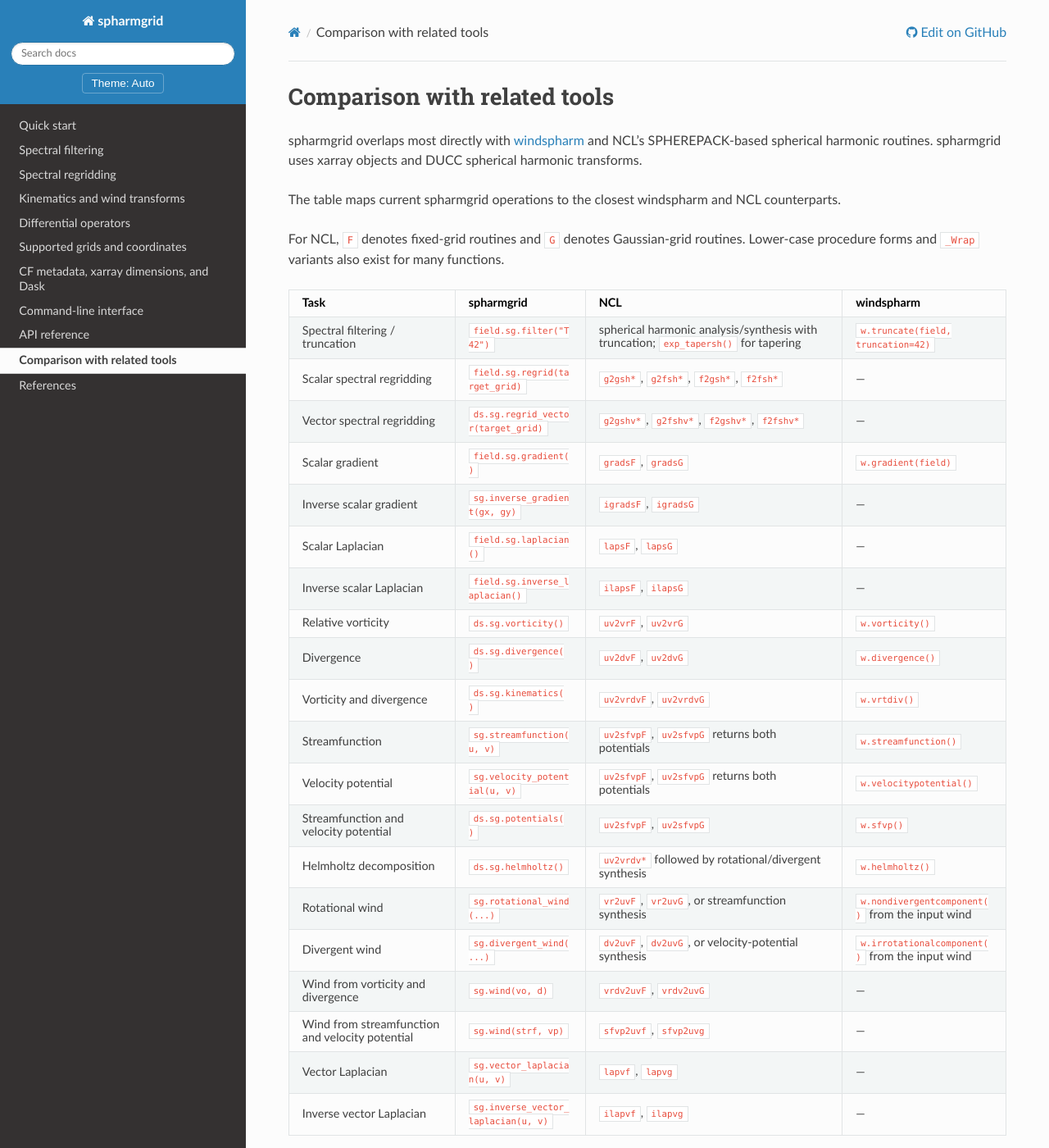
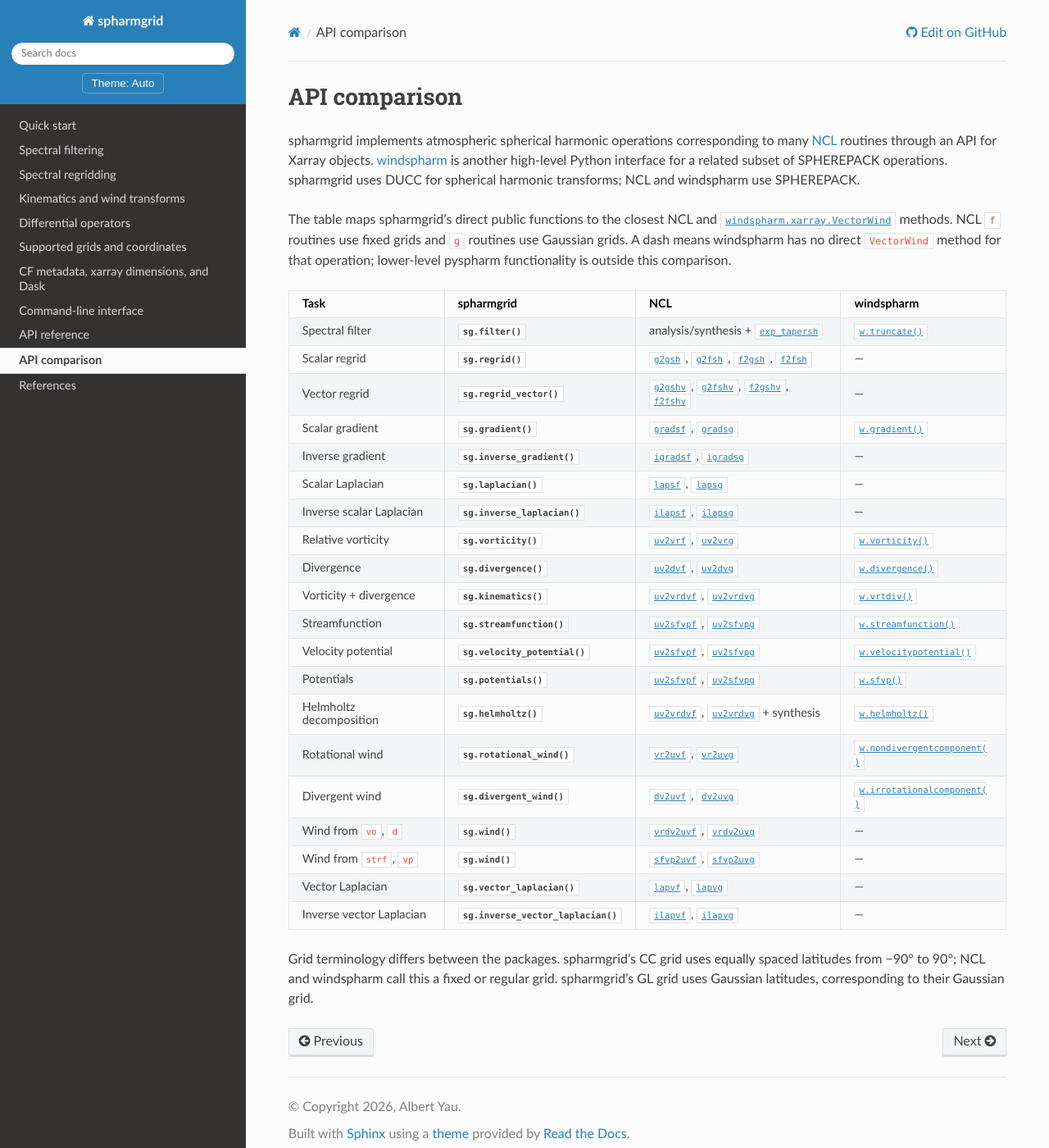
Before and after one commit to mwyau/spharmgrid, a Sphinx documentation site: the page built from docs/comparison.md, in a window 1280 px wide and 1400 px high. Shown: the whole window at 82% size. Built offline with Sphinx 7.4.7 and the Read the Docs theme 3.1.0, drawn with Linux system fonts in a browser that asks for light colours; some of the changed text lies outside the part shown.

Commit message:
docs: expand API comparison and references

```diff
--- a/docs/comparison.md
+++ b/docs/comparison.md
@@ -1,34 +1,30 @@
-# Comparison with related tools
+# API comparison
 
-spharmgrid overlaps most directly with [windspharm](https://ajdawson.github.io/windspharm/) and NCL's SPHEREPACK-based spherical harmonic routines. spharmgrid uses xarray objects and DUCC spherical harmonic transforms.
+spharmgrid implements atmospheric spherical harmonic operations corresponding to many [NCL](https://www.ncl.ucar.edu/Document/Functions/spherical.shtml) routines through an API for Xarray objects. [windspharm](https://ajdawson.github.io/windspharm/) is another high-level Python interface for a related subset of SPHEREPACK operations. spharmgrid uses DUCC for spherical harmonic transforms; NCL and windspharm use SPHEREPACK.
 
-The table maps current spharmgrid operations to the closest windspharm and NCL counterparts.
-
-For NCL, `F` denotes fixed-grid routines and `G` denotes Gaussian-grid routines. Lower-case procedure forms and `_Wrap` variants also exist for many functions.
+The table maps spharmgrid's direct public functions to the closest NCL and [`windspharm.xarray.VectorWind`](https://ajdawson.github.io/windspharm/api/windspharm.xarray.html) methods. NCL `f` routines use fixed grids and `g` routines use Gaussian grids. A dash means windspharm has no direct `VectorWind` method for that operation; lower-level pyspharm functionality is outside this comparison.
 
 | Task | spharmgrid | NCL | windspharm |
 | --- | --- | --- | --- |
-| Spectral filtering / truncation | `field.sg.filter("T42")` | spherical harmonic analysis/synthesis with truncation; `exp_tapersh()` for tapering | `w.truncate(field, truncation=42)` |
-| Scalar spectral regridding | `field.sg.regrid(target_grid)` | `g2gsh*`, `g2fsh*`, `f2gsh*`, `f2fsh*` | — |
-| Vector spectral regridding | `ds.sg.regrid_vector(target_grid)` | `g2gshv*`, `g2fshv*`, `f2gshv*`, `f2fshv*` | — |
-| Scalar gradient | `field.sg.gradient()` | `gradsF`, `gradsG` | `w.gradient(field)` |
-| Inverse scalar gradient | `sg.inverse_gradient(gx, gy)` | `igradsF`, `igradsG` | — |
-| Scalar Laplacian | `field.sg.laplacian()` | `lapsF`, `lapsG` | — |
-| Inverse scalar Laplacian | `field.sg.inverse_laplacian()` | `ilapsF`, `ilapsG` | — |
-| Relative vorticity | `ds.sg.vorticity()` | `uv2vrF`, `uv2vrG` | `w.vorticity()` |
-| Divergence | `ds.sg.divergence()` | `uv2dvF`, `uv2dvG` | `w.divergence()` |
-| Vorticity and divergence | `ds.sg.kinematics()` | `uv2vrdvF`, `uv2vrdvG` | `w.vrtdiv()` |
-| Streamfunction | `sg.streamfunction(u, v)` | `uv2sfvpF`, `uv2sfvpG` returns both potentials | `w.streamfunction()` |
-| Velocity potential | `sg.velocity_potential(u, v)` | `uv2sfvpF`, `uv2sfvpG` returns both potentials | `w.velocitypotential()` |
-| Streamfunction and velocity potential | `ds.sg.potentials()` | `uv2sfvpF`, `uv2sfvpG` | `w.sfvp()` |
-| Helmholtz decomposition | `ds.sg.helmholtz()` | `uv2vrdv*` followed by rotational/divergent synthesis | `w.helmholtz()` |
-| Rotational wind | `sg.rotational_wind(...)` | `vr2uvF`, `vr2uvG`, or streamfunction synthesis | `w.nondivergentcomponent()` from the input wind |
-| Divergent wind | `sg.divergent_wind(...)` | `dv2uvF`, `dv2uvG`, or velocity-potential synthesis | `w.irrotationalcomponent()` from the input wind |
-| Wind from vorticity and divergence | `sg.wind(vo, d)` | `vrdv2uvF`, `vrdv2uvG` | — |
-| Wind from streamfunction and velocity potential | `sg.wind(strf, vp)` | `sfvp2uvf`, `sfvp2uvg` | — |
-| Vector Laplacian | `sg.vector_laplacian(u, v)` | `lapvf`, `lapvg` | — |
-| Inverse vector Laplacian | `sg.inverse_vector_laplacian(u, v)` | `ilapvf`, `ilapvg` | — |
+| Spectral filter | {py:func}`sg.filter() <spharmgrid.filter>` | analysis/synthesis + [`exp_tapersh`](https://www.ncl.ucar.edu/Document/Functions/Built-in/exp_tapersh.shtml) | [`w.truncate()`](https://ajdawson.github.io/windspharm/api/windspharm.xarray.html#windspharm.xarray.VectorWind.truncate) |
+| Scalar regrid | {py:func}`sg.regrid() <spharmgrid.regrid>` | [`g2gsh`](https://www.ncl.ucar.edu/Document/Functions/Built-in/g2gsh.shtml), [`g2fsh`](https://www.ncl.ucar.edu/Document/Functions/Built-in/g2fsh.shtml), [`f2gsh`](https://www.ncl.ucar.edu/Document/Functions/Built-in/f2gsh.shtml), [`f2fsh`](https://www.ncl.ucar.edu/Document/Functions/Built-in/f2fsh.shtml) | — |
+| Vector regrid | {py:func}`sg.regrid_vector() <spharmgrid.regrid_vector>` | [`g2gshv`](https://www.ncl.ucar.edu/Document/Functions/Built-in/g2gshv.shtml), [`g2fshv`](https://www.ncl.ucar.edu/Document/Functions/Built-in/g2fshv.shtml), [`f2gshv`](https://www.ncl.ucar.edu/Document/Functions/Built-in/f2gshv.shtml), [`f2fshv`](https://www.ncl.ucar.edu/Document/Functions/Built-in/f2fshv.shtml) | — |
+| Scalar gradient | {py:func}`sg.gradient() <spharmgrid.gradient>` | [`gradsf`](https://www.ncl.ucar.edu/Document/Functions/Built-in/gradsf.shtml), [`gradsg`](https://www.ncl.ucar.edu/Document/Functions/Built-in/gradsg.shtml) | [`w.gradient()`](https://ajdawson.github.io/windspharm/api/windspharm.xarray.html#windspharm.xarray.VectorWind.gradient) |
+| Inverse gradient | {py:func}`sg.inverse_gradient() <spharmgrid.inverse_gradient>` | [`igradsf`](https://www.ncl.ucar.edu/Document/Functions/Built-in/igradsf.shtml), [`igradsg`](https://www.ncl.ucar.edu/Document/Functions/Built-in/igradsg.shtml) | — |
+| Scalar Laplacian | {py:func}`sg.laplacian() <spharmgrid.laplacian>` | [`lapsf`](https://www.ncl.ucar.edu/Document/Functions/Built-in/lapsf.shtml), [`lapsg`](https://www.ncl.ucar.edu/Document/Functions/Built-in/lapsg.shtml) | — |
+| Inverse scalar Laplacian | {py:func}`sg.inverse_laplacian() <spharmgrid.inverse_laplacian>` | [`ilapsf`](https://www.ncl.ucar.edu/Document/Functions/Built-in/ilapsf.shtml), [`ilapsg`](https://www.ncl.ucar.edu/Document/Functions/Built-in/ilapsg.shtml) | — |
+| Relative vorticity | {py:func}`sg.vorticity() <spharmgrid.vorticity>` | [`uv2vrf`](https://www.ncl.ucar.edu/Document/Functions/Built-in/uv2vrf.shtml), [`uv2vrg`](https://www.ncl.ucar.edu/Document/Functions/Built-in/uv2vrg.shtml) | [`w.vorticity()`](https://ajdawson.github.io/windspharm/api/windspharm.xarray.html#windspharm.xarray.VectorWind.vorticity) |
+| Divergence | {py:func}`sg.divergence() <spharmgrid.divergence>` | [`uv2dvf`](https://www.ncl.ucar.edu/Document/Functions/Built-in/uv2dvf.shtml), [`uv2dvg`](https://www.ncl.ucar.edu/Document/Functions/Built-in/uv2dvg.shtml) | [`w.divergence()`](https://ajdawson.github.io/windspharm/api/windspharm.xarray.html#windspharm.xarray.VectorWind.divergence) |
+| Vorticity + divergence | {py:func}`sg.kinematics() <spharmgrid.kinematics>` | [`uv2vrdvf`](https://www.ncl.ucar.edu/Document/Functions/Built-in/uv2vrdvf.shtml), [`uv2vrdvg`](https://www.ncl.ucar.edu/Document/Functions/Built-in/uv2vrdvg.shtml) | [`w.vrtdiv()`](https://ajdawson.github.io/windspharm/api/windspharm.xarray.html#windspharm.xarray.VectorWind.vrtdiv) |
+| Streamfunction | {py:func}`sg.streamfunction() <spharmgrid.streamfunction>` | [`uv2sfvpf`](https://www.ncl.ucar.edu/Document/Functions/Built-in/uv2sfvpf.shtml), [`uv2sfvpg`](https://www.ncl.ucar.edu/Document/Functions/Built-in/uv2sfvpg.shtml) | [`w.streamfunction()`](https://ajdawson.github.io/windspharm/api/windspharm.xarray.html#windspharm.xarray.VectorWind.streamfunction) |
+| Velocity potential | {py:func}`sg.velocity_potential() <spharmgrid.velocity_potential>` | [`uv2sfvpf`](https://www.ncl.ucar.edu/Document/Functions/Built-in/uv2sfvpf.shtml), [`uv2sfvpg`](https://www.ncl.ucar.edu/Document/Functions/Built-in/uv2sfvpg.shtml) | [`w.velocitypotential()`](https://ajdawson.github.io/windspharm/api/windspharm.xarray.html#windspharm.xarray.VectorWind.velocitypotential) |
+| Potentials | {py:func}`sg.potentials() <spharmgrid.potentials>` | [`uv2sfvpf`](https://www.ncl.ucar.edu/Document/Functions/Built-in/uv2sfvpf.shtml), [`uv2sfvpg`](https://www.ncl.ucar.edu/Document/Functions/Built-in/uv2sfvpg.shtml) | [`w.sfvp()`](https://ajdawson.github.io/windspharm/api/windspharm.xarray.html#windspharm.xarray.VectorWind.sfvp) |
+| Helmholtz decomposition | {py:func}`sg.helmholtz() <spharmgrid.helmholtz>` | [`uv2vrdvf`](https://www.ncl.ucar.edu/Document/Functions/Built-in/uv2vrdvf.shtml), [`uv2vrdvg`](https://www.ncl.ucar.edu/Document/Functions/Built-in/uv2vrdvg.shtml) + synthesis | [`w.helmholtz()`](https://ajdawson.github.io/windspharm/api/windspharm.xarray.html#windspharm.xarray.VectorWind.helmholtz) |
+| Rotational wind | {py:func}`sg.rotational_wind() <spharmgrid.rotational_wind>` | [`vr2uvf`](https://www.ncl.ucar.edu/Document/Functions/Built-in/vr2uvf.shtml), [`vr2uvg`](https://www.ncl.ucar.edu/Document/Functions/Built-in/vr2uvg.shtml) | [`w.nondivergentcomponent()`](https://ajdawson.github.io/windspharm/api/windspharm.xarray.html#windspharm.xarray.VectorWind.nondivergentcomponent) |
+| Divergent wind | {py:func}`sg.divergent_wind() <spharmgrid.divergent_wind>` | [`dv2uvf`](https://www.ncl.ucar.edu/Document/Functions/Built-in/dv2uvf.shtml), [`dv2uvg`](https://www.ncl.ucar.edu/Document/Functions/Built-in/dv2uvg.shtml) | [`w.irrotationalcomponent()`](https://ajdawson.github.io/windspharm/api/windspharm.xarray.html#windspharm.xarray.VectorWind.irrotationalcomponent) |
+| Wind from `vo`, `d` | {py:func}`sg.wind() <spharmgrid.wind>` | [`vrdv2uvf`](https://www.ncl.ucar.edu/Document/Functions/Built-in/vrdv2uvf.shtml), [`vrdv2uvg`](https://www.ncl.ucar.edu/Document/Functions/Built-in/vrdv2uvg.shtml) | — |
+| Wind from `strf`, `vp` | {py:func}`sg.wind() <spharmgrid.wind>` | [`sfvp2uvf`](https://www.ncl.ucar.edu/Document/Functions/Built-in/sfvp2uvf.shtml), [`sfvp2uvg`](https://www.ncl.ucar.edu/Document/Functions/Built-in/sfvp2uvg.shtml) | — |
+| Vector Laplacian | {py:func}`sg.vector_laplacian() <spharmgrid.vector_laplacian>` | [`lapvf`](https://www.ncl.ucar.edu/Document/Functions/Built-in/lapvf.shtml), [`lapvg`](https://www.ncl.ucar.edu/Document/Functions/Built-in/lapvg.shtml) | — |
+| Inverse vector Laplacian | {py:func}`sg.inverse_vector_laplacian() <spharmgrid.inverse_vector_laplacian>` | [`ilapvf`](https://www.ncl.ucar.edu/Document/Functions/Built-in/ilapvf.shtml), [`ilapvg`](https://www.ncl.ucar.edu/Document/Functions/Built-in/ilapvg.shtml) | — |
 
-spharmgrid's pole-including Clenshaw–Curtis (CC) grid corresponds to the pole-including NCL fixed grid and pyspharm `regular` grid; its Gauss–Legendre (GL) grid corresponds to their Gaussian grid.
-
-See the {doc}`api` reference for direct functions and xarray accessors.
+Grid terminology differs between the packages. spharmgrid's CC grid uses equally spaced latitudes from −90° to 90°; NCL and windspharm call this a fixed or regular grid. spharmgrid's GL grid uses Gaussian latitudes, corresponding to their Gaussian grid.
```
Also changed, not shown: docs/api.md (+11 -18 lines), docs/references.md (+2 -2 lines).
